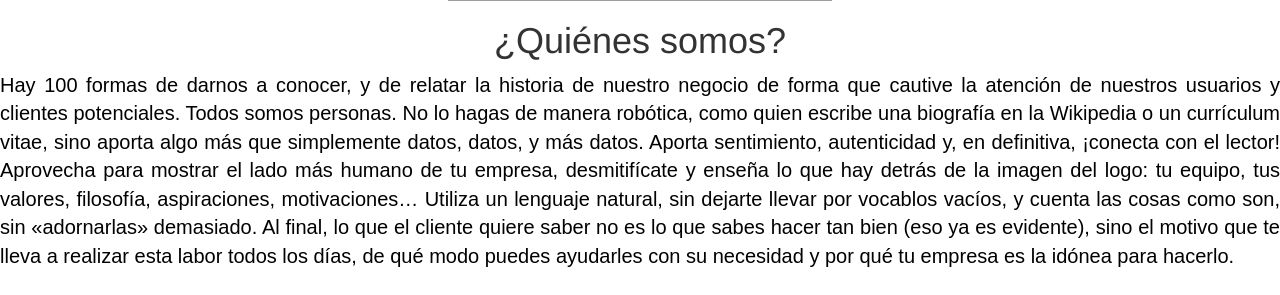
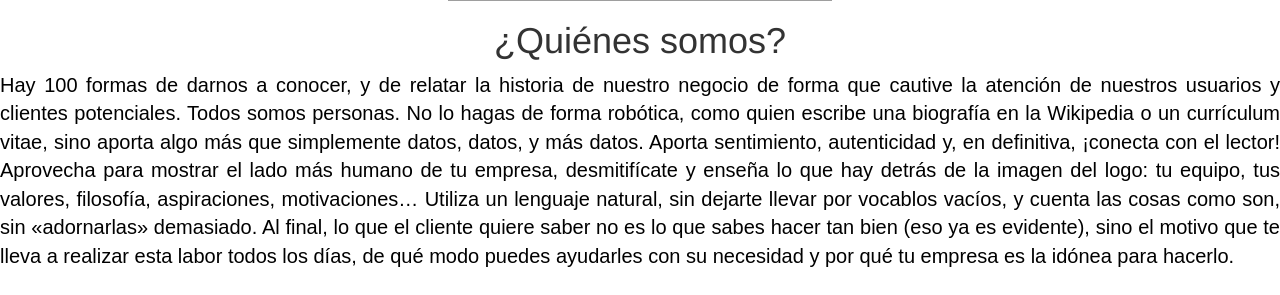
Before and after one commit to nbec29/svedeploy, a Django app: page /inicio/ in a window 1280 px wide. Shown: the part 552-847 px from the top of the page. Run offline with Django 3.2, Linux system fonts and the light colour scheme; the visitor is signed in with stand-in values (Sample User, id 1); parts of the project's set-up code (start-up, migrations or seed data) failed here and were passed over; some libraries are stand-ins or nearby versions; grey boxes are pictures that could not be loaded.

Commit message:
Subida prueba CI/CD

```diff
--- a/templates/SVE/homepage.html
+++ b/templates/SVE/homepage.html
@@ -10,7 +10,7 @@ loaderio-9b6d7a752500d4d18239bbac1b1ff7b3
         <h1>¿Quiénes somos?</h1>
          <div  align="center">
               <p align="justify" id="textoQuienesSomos">Hay 100 formas de darnos a conocer, y de relatar la historia de nuestro negocio de forma que cautive la atención de nuestros usuarios y clientes potenciales.
-                  Todos somos personas. No lo hagas de manera robótica, como quien escribe una biografía en la Wikipedia o un currículum vitae, sino aporta algo más que simplemente datos,
+                  Todos somos personas. No lo hagas de forma robótica, como quien escribe una biografía en la Wikipedia o un currículum vitae, sino aporta algo más que simplemente datos,
                   datos, y más datos. Aporta sentimiento, autenticidad y, en definitiva, ¡conecta con el lector! Aprovecha para mostrar el lado más humano de tu empresa, desmitifícate y enseña lo que hay detrás de la imagen del logo:
                   tu equipo, tus valores, filosofía, aspiraciones, motivaciones… Utiliza un lenguaje natural, sin dejarte llevar por vocablos vacíos, y cuenta las cosas como son, sin «adornarlas» demasiado. Al final, lo que el cliente
                   quiere saber no es lo que sabes hacer tan bien (eso ya es evidente), sino el motivo que te lleva a realizar esta labor todos los días, de qué modo puedes ayudarles con su necesidad y por qué tu empresa es la idónea para hacerlo.</p>
```
